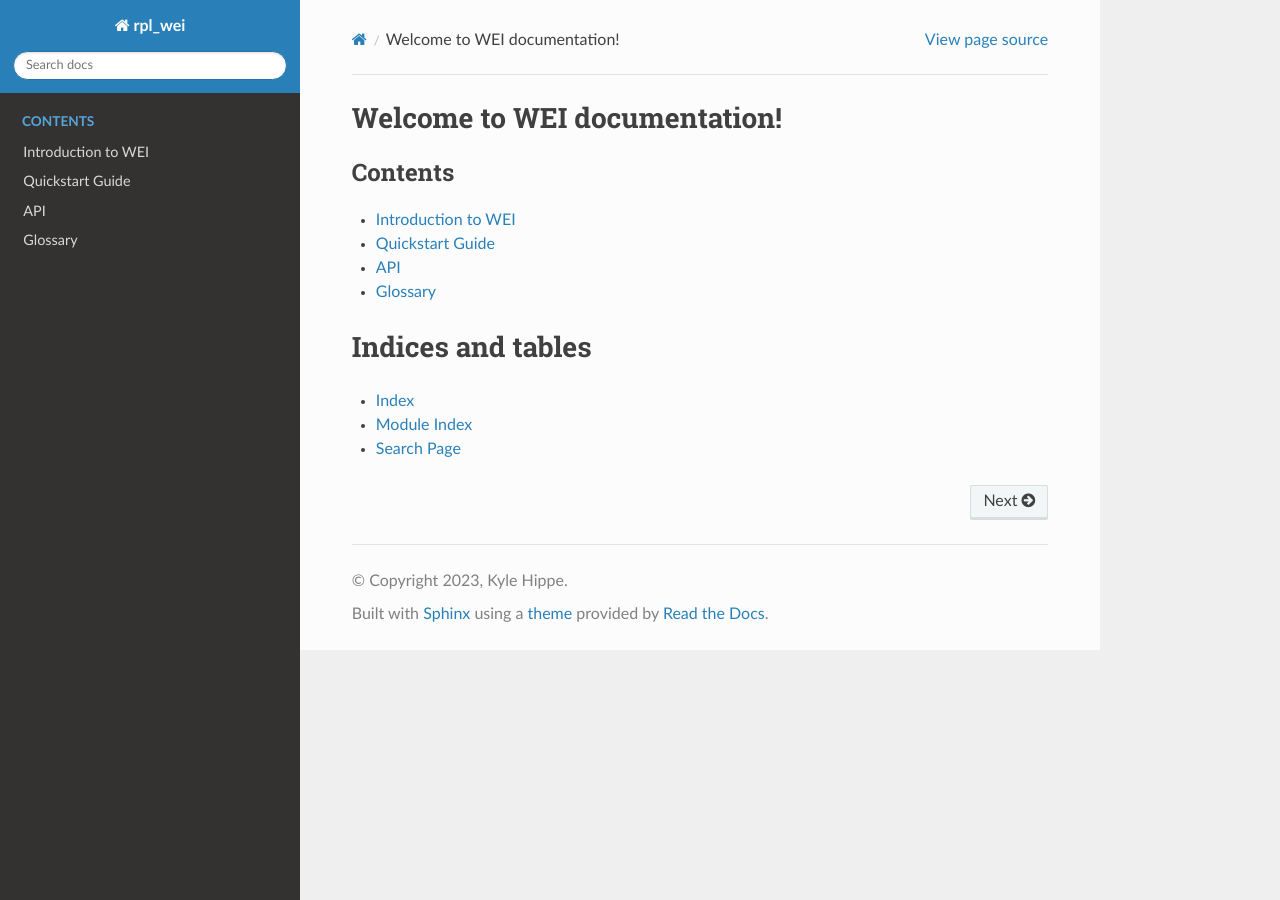
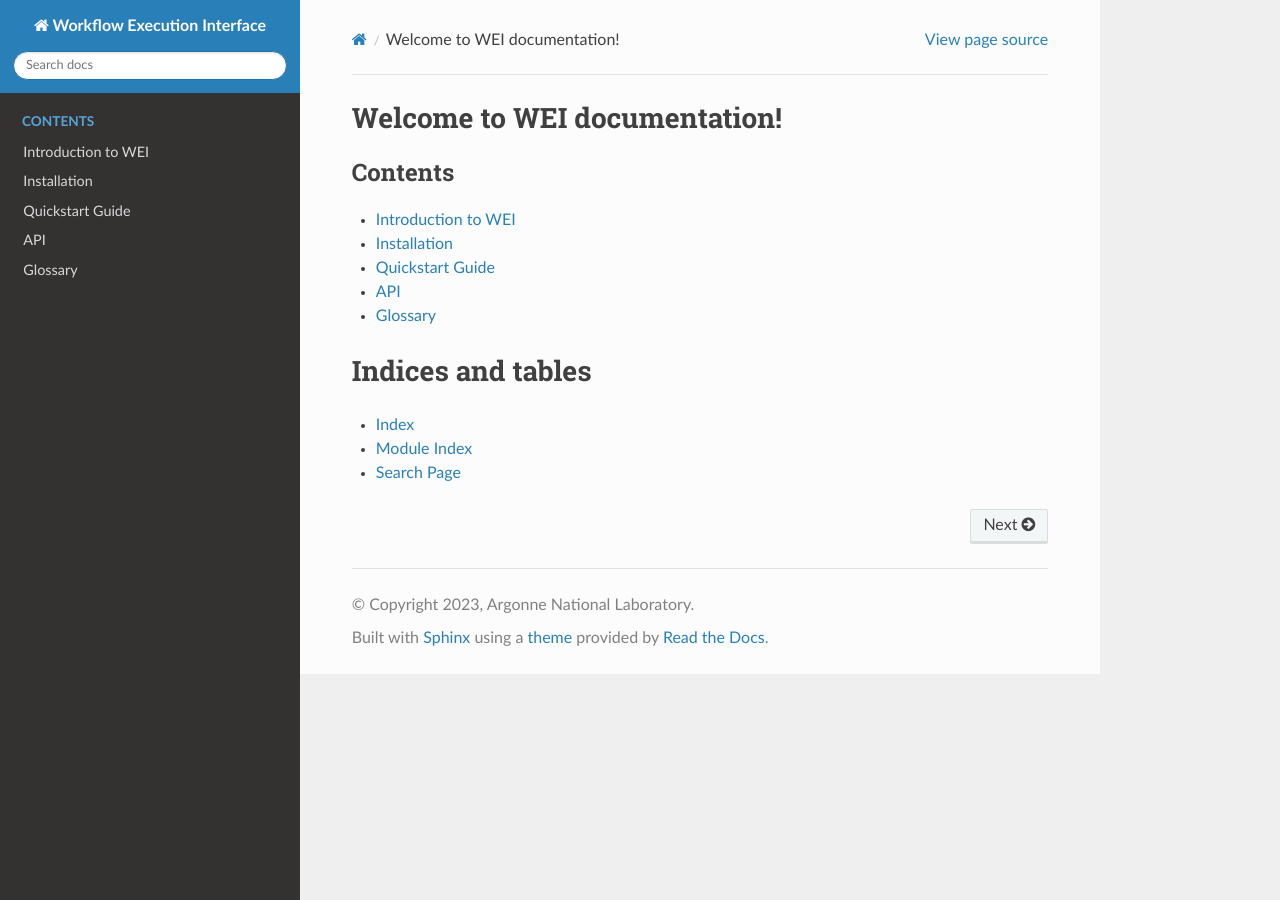
Before and after one commit to AD-SDL/wei, a Sphinx documentation site: the page built from docs/source/index.rst, in a window 1280 px wide. Built offline with Sphinx 7.4.7 and the Read the Docs theme 2.0.0, drawn with Linux system fonts in a browser that asks for light colours.

Commit message:
Fix docs (#48)
* fix conf

* API docs

```diff
--- a/docs/source/conf.py
+++ b/docs/source/conf.py
@@ -19,12 +19,12 @@
 
 # -- Project information -----------------------------------------------------
 
-project = "rpl_wei"
-copyright = "2023, Kyle Hippe"
-author = "Kyle Hippe"
+project = "Workflow Execution Interface"
+copyright = "2023, Argonne National Laboratory"
+author = "Rafael Vescovi, Kyle Hippe, Tobias Ginsburg"
 
 # The full version, including alpha/beta/rc tags
-release = "0.1.0"
+release = "0.3.0"
 
 
 # -- General configuration ---------------------------------------------------
@@ -84,5 +84,6 @@
 # relative to this directory. They are copied after the builtin static files,
 # so a file named "default.css" will overwrite the builtin "default.css".
 html_static_path = []
+
 # Testing master doc
 master_doc = "index"
--- a/docs/source/index.rst
+++ b/docs/source/index.rst
@@ -11,6 +11,7 @@
    :caption: Contents
 
    pages/introduction
+   pages/installation
    pages/first_workflow
    pages/api
    pages/glossary
--- a/docs/source/pages/api.rst
+++ b/docs/source/pages/api.rst
@@ -6,3 +6,5 @@
 .. autosummary::
     :toctree: _autosummary
     :recursive:
+
+    rpl_wei
```
Also changed, not shown: 2 other files.
